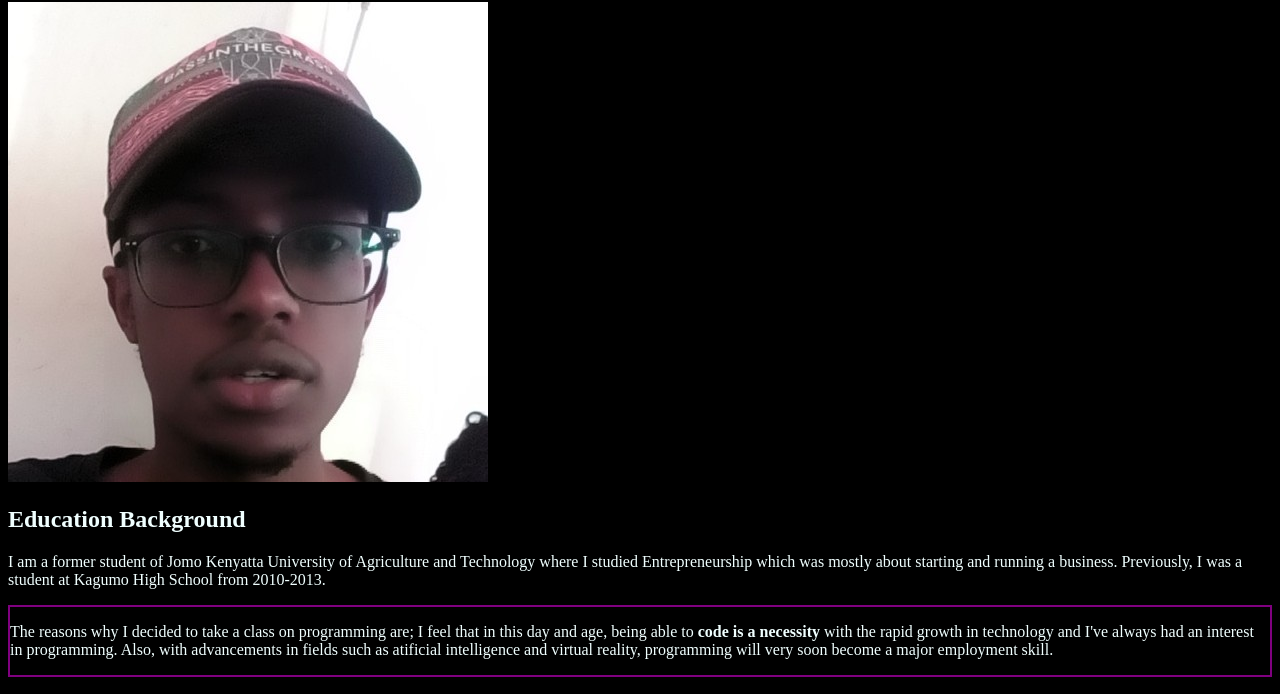
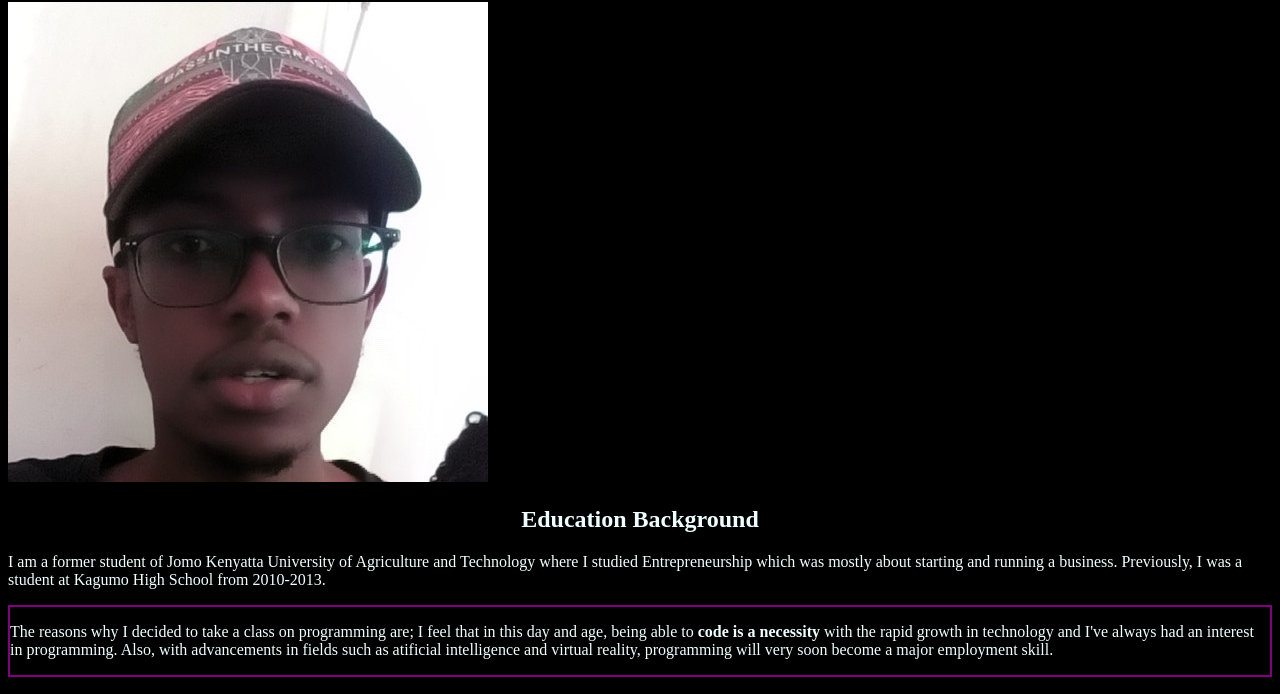
Before and after one commit to DavidNganga/DavidNganga.github.io, a plain HTML site: page index.html in a window 1280 px wide. Shown: the part 78-772 px from the top of the page. Drawn offline with Linux system fonts and the light colour scheme.

Commit message:
changed text align of education

```diff
--- a/css/Portfolio.css
+++ b/css/Portfolio.css
@@ -14,3 +14,6 @@ body{
 body{
     color: azure;
 }
+.side{
+    text-align: center;
+}
--- a/index.html
+++ b/index.html
@@ -9,7 +9,9 @@
   <div class="important">
   <img src="images/David.jpg" alt="An image of David.">
   </div>
+  <div class="side">
     <h2>Education Background</h2>
+  </div>
   <div class="education">
     <p>I am a former student of Jomo Kenyatta University of Agriculture and Technology where I studied Entrepreneurship which was mostly about starting and running a business. Previously, I was a student at Kagumo High School from 2010-2013.</p>
   </div>
```
